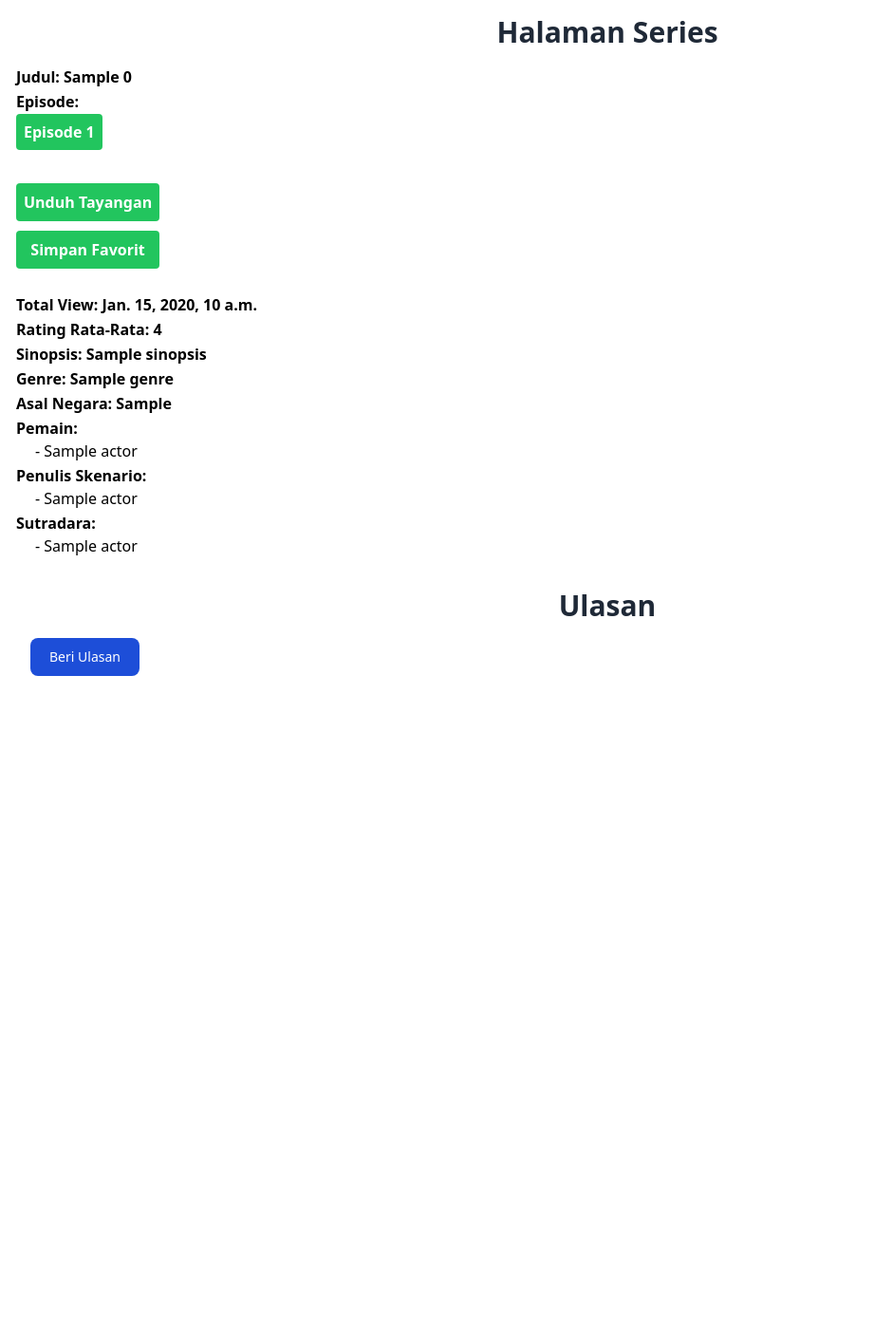
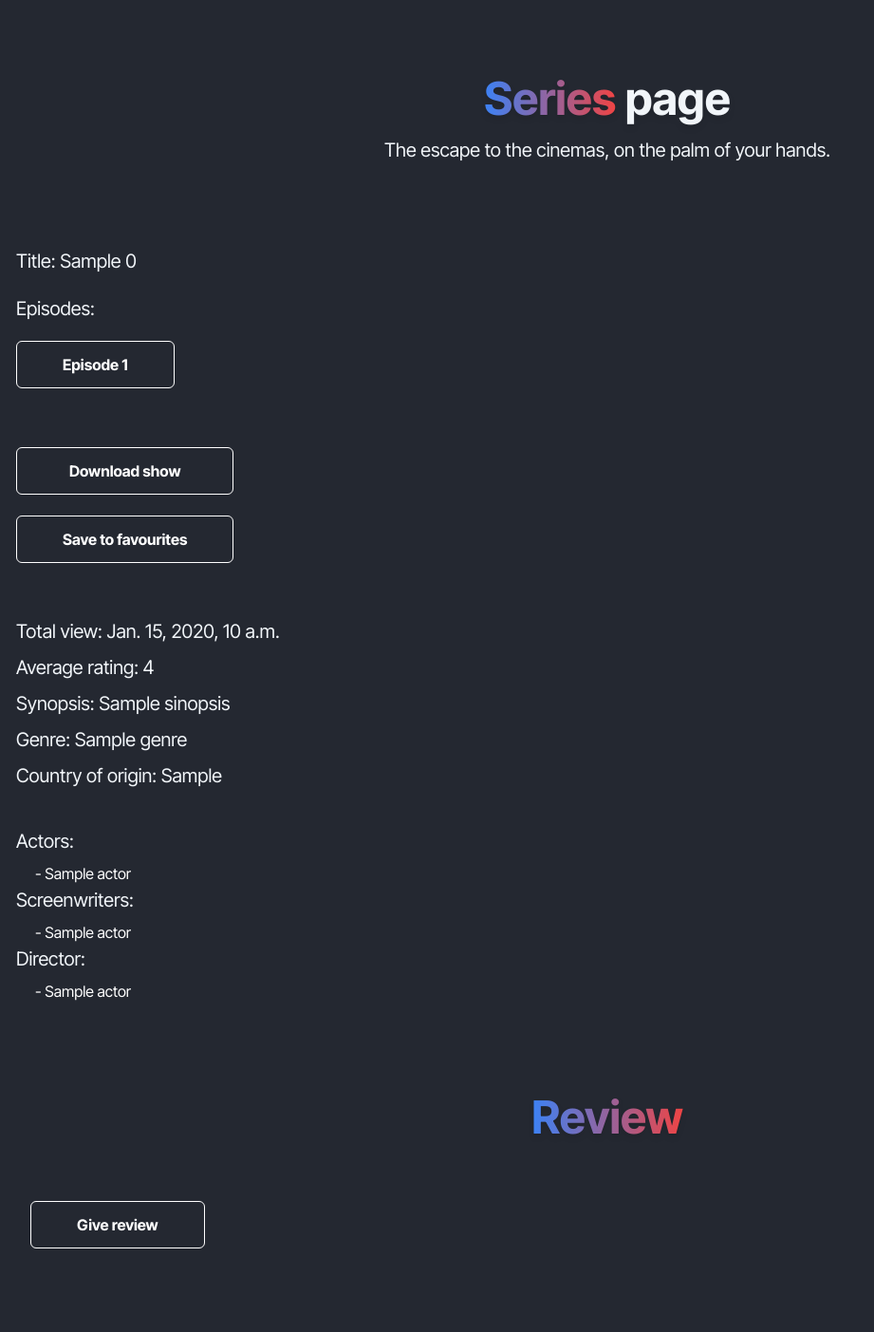
Before and after one commit to e4-basdat/e4-pacilflix, a Django app: template shows/templates/series_detail.html in a window 1280 px wide. Shown: the part 80-1483 px from the top of the page at 95% size, without its empty margins (0-921 px from the left). Before the commit the page ends 792 px from the top, so only its background shows below. Run offline with Django 4.2, Linux system fonts and the light colour scheme; the template is opened without the code that fills it: most values are stand-ins (such as "Sample title", 1, 10 or a date in 2020); a database or web service that is not in the repository returns one stand-in record (values such as "Sample title"); data that the repository does not hold is empty; some libraries are stand-ins or nearby versions.

Commit message:
Done series detail styling

```diff
--- a/shows/templates/series_detail.html
+++ b/shows/templates/series_detail.html
@@ -1,23 +1,31 @@
 {% extends 'base.html' %}
 
 {% block content %}
+<div class="mx-auto min-h-screen bg-[#242831] font-inter_tight pb-6">
 <div class="container mx-auto px-4 py-4" style="cursor: auto;">
-    <h1 class="text-3xl font-bold text-gray-800 mb-4 text-center">Halaman Series</h1>
+    <div class="mb-12 text-slate-100 text-center">
+        <h1 class="pt-16 pb-4 font-bold text-5xl drop-shadow-md"><span class="bg-gradient-to-r from-blue-500 to-red-500 text-transparent bg-clip-text">Series</span> page</h1>
+        <p class="text-xl">The escape to the cinemas, on the palm of your hands.</p>
+    </div>
     <div class="flex flex-col">
         <div class="mb-4">
             <table>
                 <tr>
                     <td class="text-left">
-                        <span class="font-semibold block">Judul: {{ tayangan.0.judul }}</span>
+                        <div class="mt-10 mb-2 text-slate-100">
+                            <p class="text-xl">Title: {{ tayangan.0.judul }}</p>
+                        </div>
                     </td>
                 </tr>
                 <tr>
                     <td class="text-left">
-                        <span class="font-semibold block mb-2">Episode: </span>
+                        <div class="mt-3 mb-2 text-slate-100">
+                            <p class="text-xl">Episodes:</p>
+                        </div>
                         <ul>
                             {% for eps in episode %}
                             <li class="mb-6">
-                                <a href="{% url 'shows:episode' judul=eps.judul sub_judul=eps.sub_judul %}" class="bg-green-500 hover:bg-green-700 text-white font-bold py-2 px-2 rounded ">
+                                <a href="{% url 'shows:episode' judul=eps.judul sub_judul=eps.sub_judul %}" class="mt-5 w-full block rounded-md font-bold border border-gray-600 px-12 py-3 duration-200 text-white border-white hover:bg-white hover:text-[#242831]">
                                     Episode {{ forloop.counter }}
                                 </a>
                             </li>
@@ -33,15 +41,15 @@
             <table>
                 <tr>
                     <td class="text-center">
-                        <a href="#" class="bg-green-500 hover:bg-green-700 text-white font-bold py-2 px-2 rounded block mb-2">
-                            Unduh Tayangan
+                        <a href="#" class="mt-5 w-full block rounded-md font-bold border border-gray-600 px-12 py-3 duration-200 text-white border-white hover:bg-white hover:text-[#242831]">
+                            Download show
                         </a>
                     </td>
                 </tr>
                 <tr>
                     <td class="text-center">
-                        <a href="#" class="bg-green-500 hover:bg-green-700 text-white font-bold py-2 px-2 rounded block mb-2">
-                            Simpan Favorit
+                        <a href="#" class="mt-5 w-full block rounded-md font-bold border border-gray-600 px-12 py-3 duration-200 text-white border-white hover:bg-white hover:text-[#242831]">
+                            Save to favourites
                         </a>
                     </td>
                 </tr>
@@ -54,59 +62,75 @@
                 <tr>
                     <td class="text-left">
                         {% for t in tayangan %}
-                            <span class="font-semibold block">Total View: {{t.total_view_all_time}} </span>
+                        <div class="mt-10 mb-2 text-slate-100">
+                            <p class="text-xl">Total view: {{t.total_view_all_time}}</p>
+                        </div>
                         {% endfor %}
                     </td>
                 </tr>
                 <tr>
                     <td class="text-left">
                         {% for t in tayangan %}
-                            <span class="font-semibold block">Rating Rata-Rata: {{t.rating_rata_rata}}</span>
+                        <div class="mb-2 text-slate-100">
+                            <p class="text-xl">Average rating: {{t.rating_rata_rata}}</p>
+                        </div>
                         {% endfor %}
                     </td>
                 </tr>
                 <tr>
                     <td class="text-left">
                         {% for t in tayangan %}
-                            <span class="font-semibold block">Sinopsis: {{t.sinopsis}}</span>
+                        <div class="mb-2 text-slate-100">
+                            <p class="text-xl">Synopsis: {{t.sinopsis}}</p>
+                        </div>
                         {% endfor %}
                     </td>
                 </tr>
                 <tr>
                     <td class="text-left">
                         {% for t in tayangan %}
-                            <span class="font-semibold block">Genre: {{t.genre}}</span>
+                        <div class="mb-2 text-slate-100">
+                            <p class="text-xl">Genre: {{t.genre}}</p>
+                        </div>
                         {% endfor %}
                     </td>
                 </tr>
                 <tr>
                     <td class="text-left">
                         {% for t in tayangan %}
-                            <span class="font-semibold block">Asal Negara: {{t.asal_negara}}</span>
+                        <div class="mb-2 text-slate-100">
+                            <p class="text-xl">Country of origin: {{t.asal_negara}}</p>
+                        </div>
+                        {% endfor %}
+                    </td>
+                </tr>
+                <tr>
+                    <td class="text-left pt-8">
+                        <div class="mb-2 text-slate-100">
+                            <p class="text-xl">Actors:</p>
+                        </div>
+                        {% for actor in pemain %}
+                        <span style="margin-left: 20px;" class="text-white">- {{ actor.nama }}</span><br>
                         {% endfor %}
                     </td>
                 </tr>
                 <tr>
                     <td class="text-left">
-                        <span class="font-semibold block">Pemain: </span>
-                        {% for actor in pemain %}
-                            <span style="margin-left: 20px;">- {{ actor.nama }}</span><br>
+                        <div class="mb-2 text-slate-100">
+                            <p class="text-xl">Screenwriters:</p>
+                        </div>
+                        {% for actor in penulis %}
+                            <span style="margin-left: 20px;" class="text-white">- {{ actor.nama }}</span><br>
                         {% endfor %}
                     </td>
                 </tr>
                 <tr>
                     <td class="text-left">
-                        <span class="font-semibold block">Penulis Skenario: </span>
-                        {% for actor in penulis %}
-                            <span style="margin-left: 20px;">- {{ actor.nama }}</span><br>
-                        {% endfor %}
-                    </td>
-                </tr>
-                <tr>
-                    <td class="text-left">
-                        <span class="font-semibold block">Sutradara: </span>
+                        <div class="mb-2 text-slate-100">
+                            <p class="text-xl">Director:</p>
+                        </div>
                         {% for actor in sutradara %}
-                            <span style="margin-left: 20px;">- {{ actor.nama }}</span><br>
+                        <span style="margin-left: 20px;" class="text-white">- {{ actor.nama }}</span><br>
                         {% endfor %}
                     </td>
                 </tr>
@@ -114,18 +138,20 @@
         </div>
     </div>
     <div class="container mx-auto px-4 py-4">
-        <h1 class="text-3xl font-bold text-gray-800 mb-4 text-center">Ulasan</h1>
+        <div class="mb-12 text-slate-100 text-center">
+            <h1 class="pt-16 pb-4 font-bold text-5xl drop-shadow-md"><span class="bg-gradient-to-r from-blue-500 to-red-500 text-transparent bg-clip-text">Review</span></h1>
+        </div>
         <!-- Modal toggle -->
-        <button data-modal-target="default-modal" data-modal-toggle="default-modal" class="block text-white bg-blue-700 hover:bg-blue-800 focus:ring-4 focus:outline-none focus:ring-blue-300 font-medium rounded-lg text-sm px-5 py-2.5 text-center dark:bg-blue-600 dark:hover:bg-blue-700 dark:focus:ring-blue-800" type="button">
-        Beri Ulasan
+        <button data-modal-target="default-modal" data-modal-toggle="default-modal" class="mt-5 block rounded-md font-bold border border-gray-600 px-12 py-3 duration-200 text-white border-white hover:bg-white hover:text-[#242831]" type="button">
+            Give review
         </button>
 
         <!-- Main modal -->
         <div id="default-modal" tabindex="-1" aria-hidden="true" class="hidden fixed inset-0 z-50 overflow-auto bg-gray-900 bg-opacity-50 flex justify-center items-center">
-            <div class="bg-white rounded-lg overflow-hidden shadow-xl max-w-lg w-full">
+            <div class="bg-[#242831] rounded-lg overflow-hidden shadow-xl max-w-lg w-full">
                 <!-- Modal content -->
                 <div class="flex items-center justify-between p-4 border-b">
-                    <h3 class="text-lg font-semibold">Berikan Ulasan Anda</h3>
+                    <h3 class="text-lg font-semibold text-white">Give your review</h3>
                     <button type="button" class="text-gray-400 hover:text-gray-500 focus:outline-none" data-modal-hide="default-modal">
                         <svg class="w-6 h-6" viewBox="0 0 20 20" fill="none" xmlns="http://www.w3.org/2000/svg">
                             <path fill-rule="evenodd" clip-rule="evenodd" d="M14.7 14.7c-.2.2-.5.2-.7 0L10 10.707 6.707 14c-.2.2-.5.2-.7 0-.2-.2-.2-.5 0-.7L9.293 10 6 6.707c-.2-.2-.2-.5 0-.7.2-.2.5-.2.7 0L10 9.293l3.293-3.293c.2-.2.5-.2.7 0 .2.2.2.5 0 .7L10.707 10l3.293 3.293c.2.2.2.5 0 .7z" fill="currentColor"/>
@@ -137,7 +163,7 @@
                     <form method="post" id="post-form" action="{% url 'shows:save_review' %}">
                         {% csrf_token %}
                         <div class="mb-4">
-                            <label for="deskripsi" class="block text-gray-700 font-bold mb-2">Deskripsi Ulasan:</label>
+                            <label for="deskripsi" class="block text-gray-700 font-bold mb-2">Review description:</label>
                             <textarea name="deskripsi" id="deskripsi" class="w-full px-3 py-2 border rounded-lg"></textarea>
                         </div>
                         <div class="mb-4">
@@ -145,7 +171,7 @@
                             <input type="number" name="rating" id="rating" class="w-full px-3 py-2 border rounded-lg">
                         </div>
                         <div class="flex items-center justify-end p-4 border-t">
-                            <button type="submit" id="submit" class="bg-blue-600 text-white font-semibold py-2 px-4 rounded hover:bg-blue-700 focus:outline-none focus:ring focus:ring-blue-300">
+                            <button type="submit" id="submit" class="mt-5 block rounded-md font-bold border border-gray-600 px-12 py-3 duration-200 text-white border-white hover:bg-white hover:text-[#242831]">
                                 Submit
                             </button>
                         </div>
@@ -161,6 +187,7 @@
     <div class="container mx-auto px-4 py-4" id="review-container">
 
     </div>
+</div>
 </div>
 <script>
     const modalToggleButtons = document.querySelectorAll('[data-modal-toggle]');
@@ -187,14 +214,15 @@
         .then(response => response.json())
         .then(data => {
             const reviewContainer = document.getElementById('review-container');
-            reviewContainer.innerHTML = '<h1 class="text-3xl font-bold text-gray-800 mb-4 text-center">Daftar Ulasan</h1>'; // Clear previous content
+            reviewContainer.innerHTML = ''; // Clear previous content
 
             data.ulasan.forEach(review => {
                 const listItem = document.createElement('li');
+                listItem.classList.add('text-slate-100', 'mb-4');
                 listItem.innerHTML = `
-                    <span style="margin-left: 20px;">Username: ${review.username}</span><br>
-                    <span style="margin-left: 20px;">Deskripsi: ${review.deskripsi}</span><br>
-                    <span style="margin-left: 20px;">Rating: ${review.rating}</span><br>
+                    <span style="margin-left: 20px;" class="text-white">Username: ${review.username}</span><br>
+                    <span style="margin-left: 20px;" class="text-white">Deskripsi: ${review.deskripsi}</span><br>
+                    <span style="margin-left: 20px;" class="text-white">Rating: ${review.rating}</span><br>
                 `;
                 reviewContainer.appendChild(listItem);
             });
```
